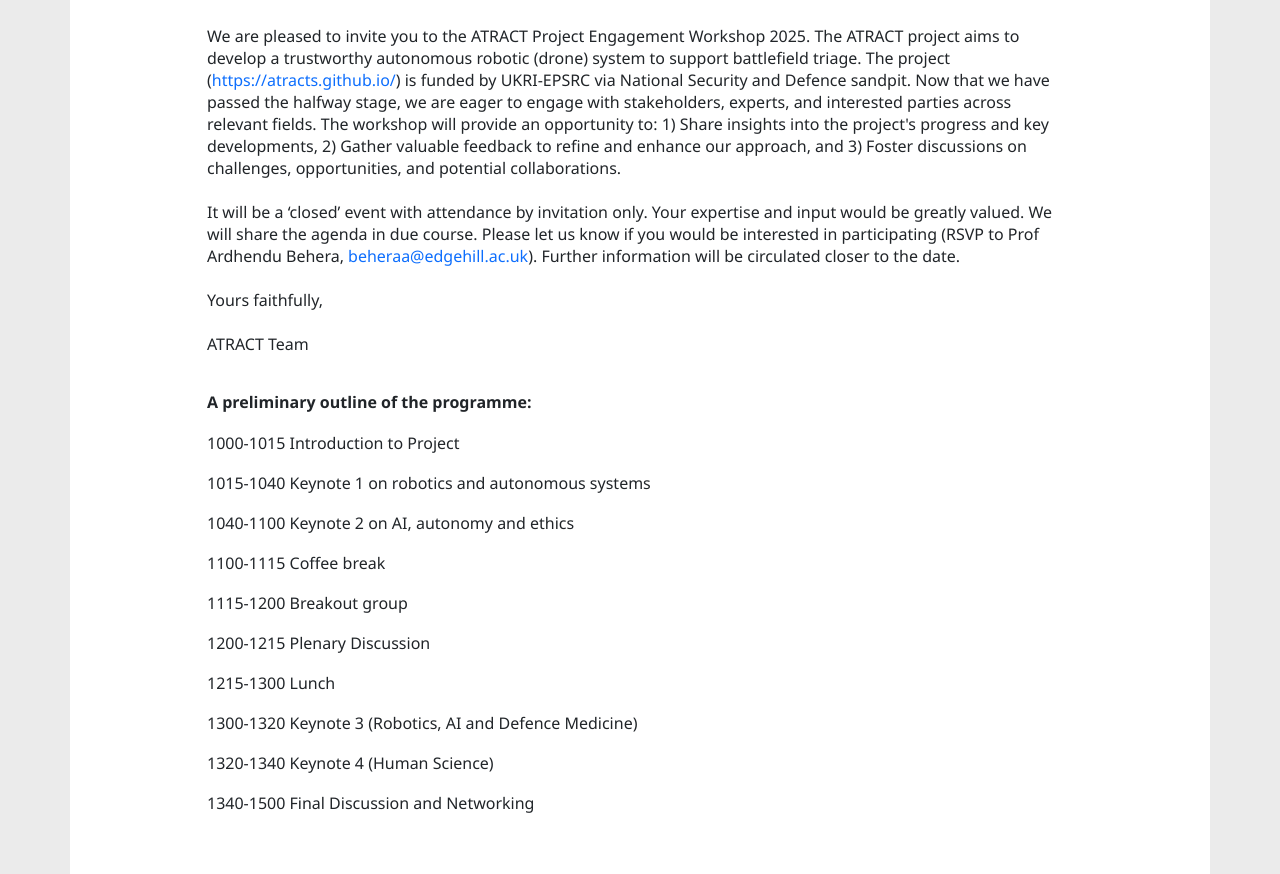
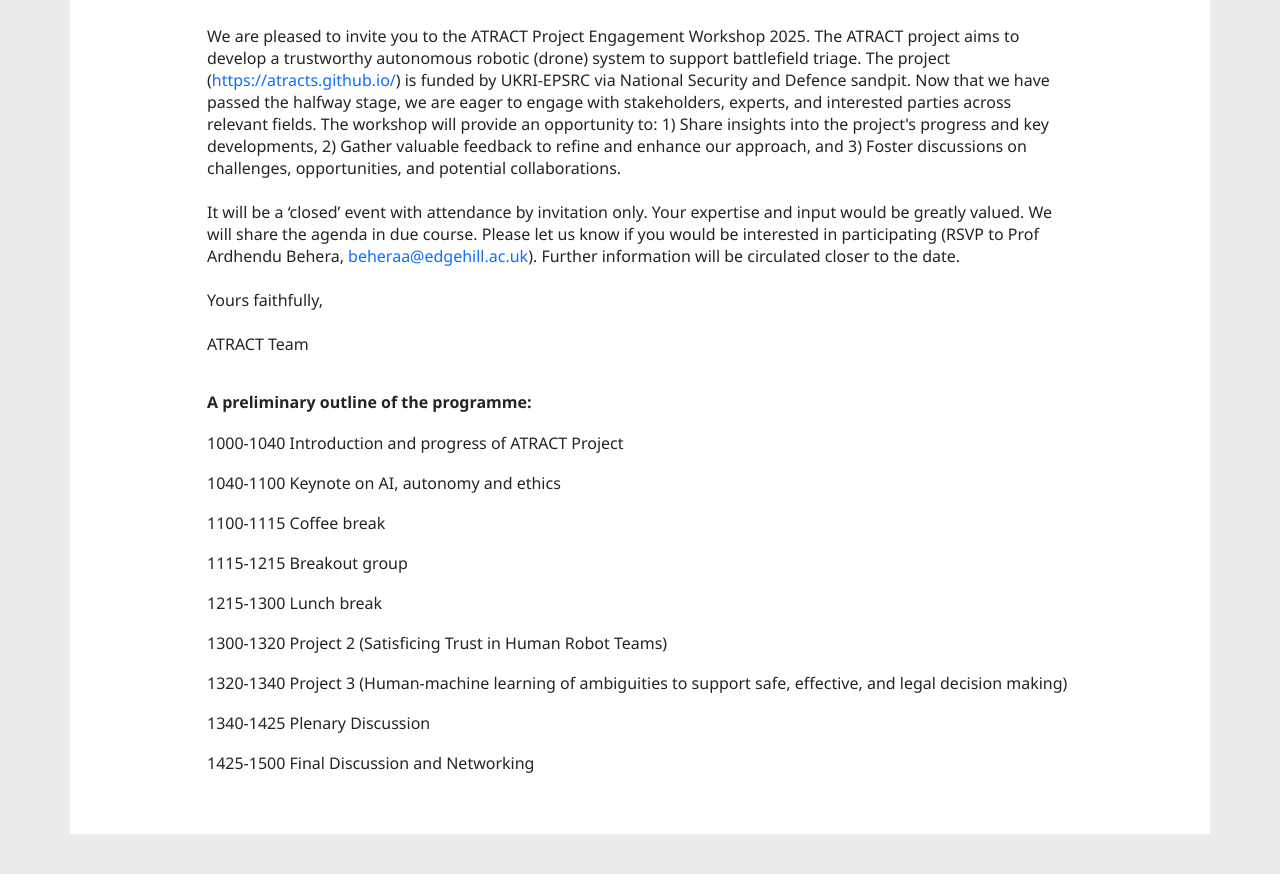
Before and after one commit to atracts/atracts.github.io, a plain HTML site: page events.html in a window 1280 px wide. Shown: the part 461-1335 px from the top of the page. After the commit the page ends 1295 px from the top, so only its background shows below. Drawn offline with nearby package versions, Linux system fonts and the light colour scheme.

Commit message:
Update events.html

```diff
--- a/events.html
+++ b/events.html
@@ -61,25 +61,23 @@
         <div class="row body" style="padding-top: 20px;">
             <p style="margin-bottom: 0;"><b>A preliminary outline of the programme: </b></p>
             <p class="activities">
-                1000-1015 Introduction to Project
+                1000-1040 Introduction and progress of ATRACT Project
 
-                1015-1040 Keynote 1 on robotics and autonomous systems
-
-                1040-1100 Keynote 2 on AI, autonomy and ethics
+                1040-1100 Keynote on AI, autonomy and ethics
 
                 1100-1115 Coffee break
 
-                1115-1200 Breakout group
+                1115-1215 Breakout group
 
-                1200-1215 Plenary Discussion
+                1215-1300 Lunch break
 
-                1215-1300 Lunch
+                1300-1320 Project 2 (Satisficing Trust in Human Robot Teams)
 
-                1300-1320 Keynote 3 (Robotics, AI and Defence Medicine)
+                1320-1340 Project 3 (Human-machine learning of ambiguities to support safe, effective, and legal decision making)
 
-                1320-1340 Keynote 4 (Human Science)
+                1340-1425 Plenary Discussion
 
-                1340-1500 Final Discussion and Networking
+                1425-1500 Final Discussion and Networking
             </p>
 
         </div>
```
